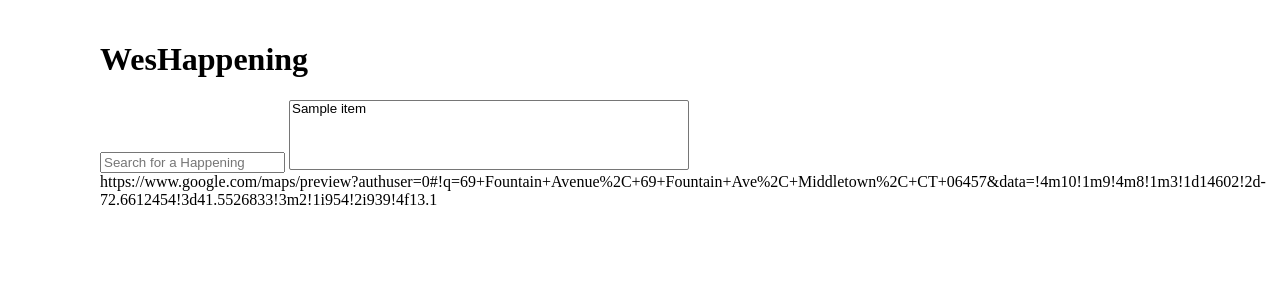
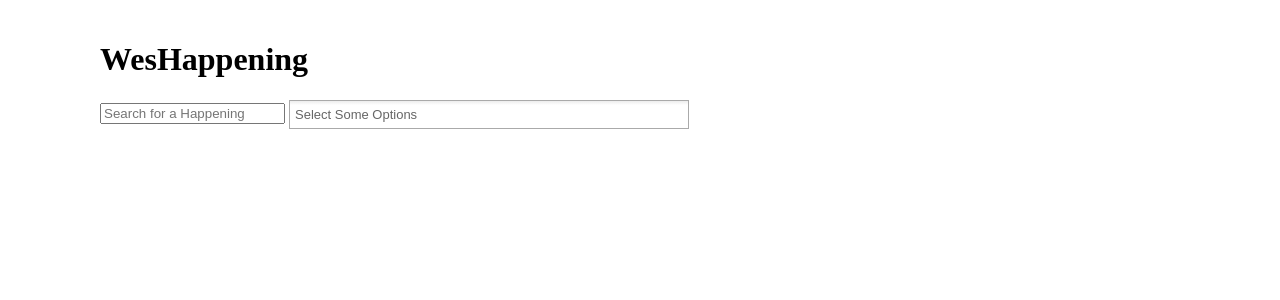
Before and after one commit to weshack/WesHappening, a Flask app: template templates/index.html in a window 1280 px wide. Shown: the top 300 px of the page. Run offline with Flask 2, Linux system fonts and the light colour scheme; the template is opened without the code that fills it: most values are stand-ins (such as "Sample title", 1, 10 or a date in 2020); some libraries are stand-ins or nearby versions.

Commit message:
option bar is good

```diff
--- a/static/js/search.js
+++ b/static/js/search.js
@@ -1 +1,3 @@
-$(".event_search").chosen({no_results_text: "Nothing Happening :("});
+$(document).ready(function(){
+  $(".chosen-select").chosen({no_results_text: "Nothing Happening :("});
+});
--- a/templates/index.html
+++ b/templates/index.html
@@ -6,7 +6,9 @@
     <link rel="stylesheet" href="/static/css/app.css" type="text/css">
     <link rel="stylesheet" href="/static/css/chosen.min.css" type="text/css">
 
+    <script type="text/javascript" src="//ajax.googleapis.com/ajax/libs/jquery/1.10.2/jquery.min.js"></script>
     <script type="text/javascript" src="https://maps.googleapis.com/maps/api/js?sensor=true"></script>
+
     <script type="text/javascript" src="static/js/chosen.jquery.min.js"></script>
 
     <script type="text/javascript" src="/static/js/map.js"></script>
@@ -18,7 +20,7 @@
     <div id="search_bar">
       <h1 id="search_title" class="search">WesHappening</h1>
       <input id="event_search" type="text" placeholder="Search for a Happening" class="search"></input>
-      <select class="chosen" multiple="true" style="width:400px;">
+      <select class="chosen-select" multiple="true" style="width:400px;">
         {% for item in options %}
         <option>{{ item }}</option>
         {% endfor %}
@@ -27,4 +29,4 @@
   </body>
 </html>
 
-https://www.google.com/maps/preview?authuser=0#!q=69+Fountain+Avenue%2C+69+Fountain+Ave%2C+Middletown%2C+CT+06457&data=!4m10!1m9!4m8!1m3!1d14602!2d-72.6612454!3d41.5526833!3m2!1i954!2i939!4f13.1
+<!--https://www.google.com/maps/preview?authuser=0#!q=69+Fountain+Avenue%2C+69+Fountain+Ave%2C+Middletown%2C+CT+06457&data=!4m10!1m9!4m8!1m3!1d14602!2d-72.6612454!3d41.5526833!3m2!1i954!2i939!4f13.1-->
```
Also changed, not shown: static/css/chosen-sprite.png (added), static/css/chosen-sprite@2x.png (added).
